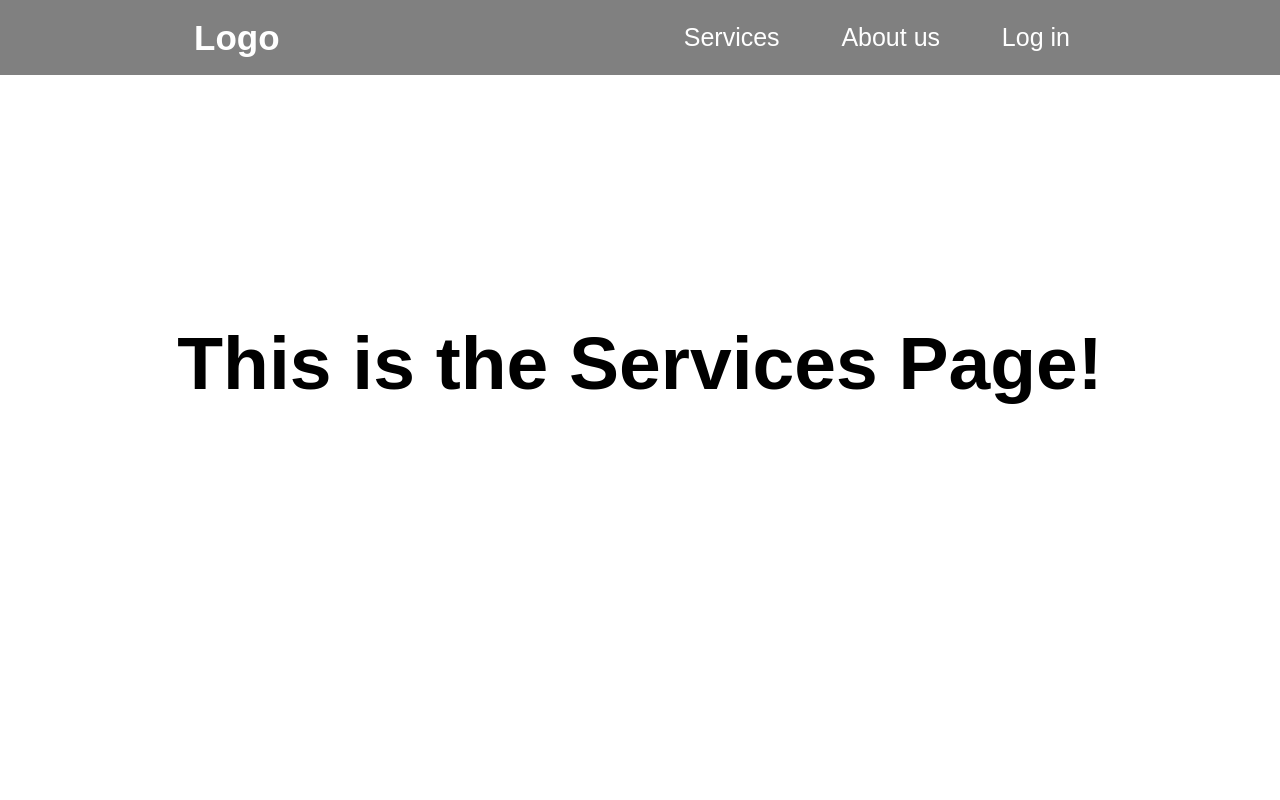
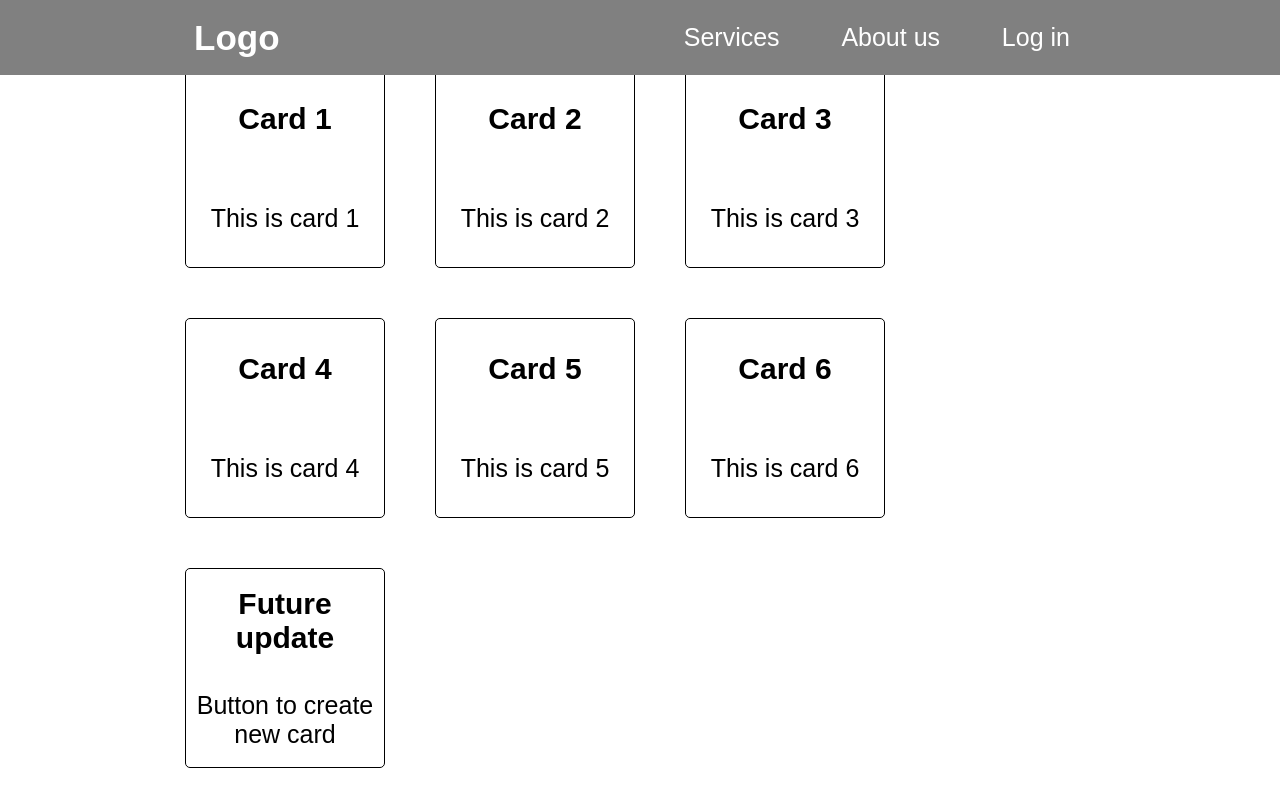
Before and after one commit to MrZepson/first-react, a React (Create React App) app: page /services in a window 1280 px wide. Built offline with nearby package versions, Linux system fonts and the light colour scheme.

Commit message:
Maping cards on services page v1.0

```diff
--- a/src/App.css
+++ b/src/App.css
@@ -58,3 +58,33 @@ body {
   height: calc(100vh - 75px);
   font-size: 50px;
 }
+
+.card-container {
+  width: 75%;
+  height: 80vh;
+  display: flex;
+  flex-wrap: wrap;
+  justify-content: flex-start;
+  align-items: center;
+}
+
+.card {
+  height: 200px;
+  width: 200px;
+  border: 1px solid black;
+  border-radius: 5px;
+  margin: 25px;
+  display: flex;
+  flex-direction: column;
+  justify-content: space-around;
+  align-items: center;
+  text-align: center;
+}
+
+.card h2 {
+  font-size: 30px;
+}
+
+.card p {
+  font-size: 25px;
+}
--- /dev/null
+++ b/src/components/Cards.jsx
@@ -0,0 +1,10 @@
+const Cards = ({ title, content }) => {
+    return (
+        <div className="card">
+            <h2>{title}</h2>
+            <p>{content}</p>
+        </div>
+    );
+};
+
+export default Cards;
--- a/src/components/Services.jsx
+++ b/src/components/Services.jsx
@@ -1,7 +1,44 @@
+import Cards from "./Cards";
+
 const Services = () => {
+  let cardInfo = [
+    {
+      title: "Card 1",
+      content: "This is card 1",
+    },
+    {
+      title: "Card 2",
+      content: "This is card 2",
+    },
+    {
+      title: "Card 3",
+      content: "This is card 3",
+    },
+    {
+      title: "Card 4",
+      content: "This is card 4",
+    },
+    {
+      title: "Card 5",
+      content: "This is card 5",
+    },
+    {
+      title: "Card 6",
+      content: "This is card 6",
+    },
+    {
+      title: "Future update",
+      content: "Button to create new card",
+    },
+  ];
+
   return (
     <section className="section">
-      <h1>This is the Services Page!</h1>
+      <div className="card-container">
+        {cardInfo.map((card) => (
+          <Cards title={card.title} content={card.content} />
+        ))}
+      </div>
     </section>
   );
 };
```
